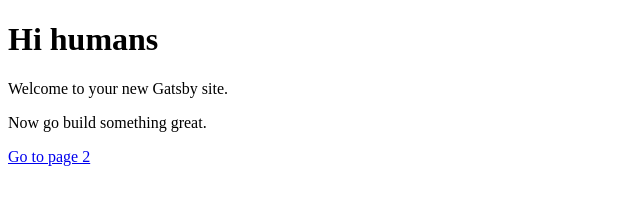
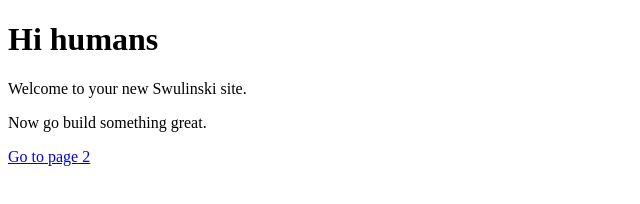
Before and after one commit to mswulinski/mattswulinski.com, a Gatsby site: page / in a window 1280 px wide. Shown: the full height of the page, 0-640 px from the left. Built offline with nearby package versions, Linux system fonts and the light colour scheme; Gatsby itself is replaced by a stand-in of ours.

Commit message:
wording changes

```diff
--- a/src/pages/index.js
+++ b/src/pages/index.js
@@ -4,7 +4,7 @@ import Link from 'gatsby-link'
 const IndexPage = () => (
   <div>
     <h1>Hi humans</h1>
-    <p>Welcome to your new Gatsby site.</p>
+    <p>Welcome to your new Swulinski site.</p>
     <p>Now go build something great.</p>
     <Link to="/page-2/">Go to page 2</Link>
   </div>
```
